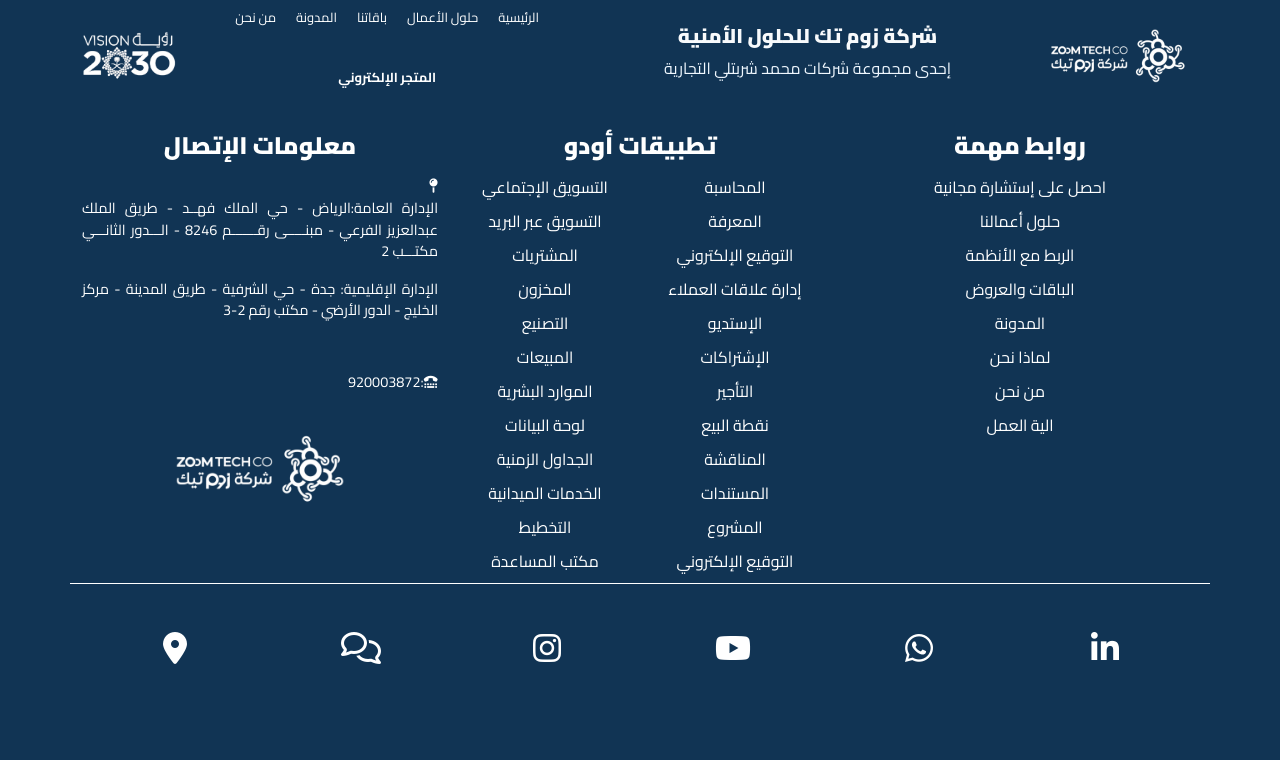
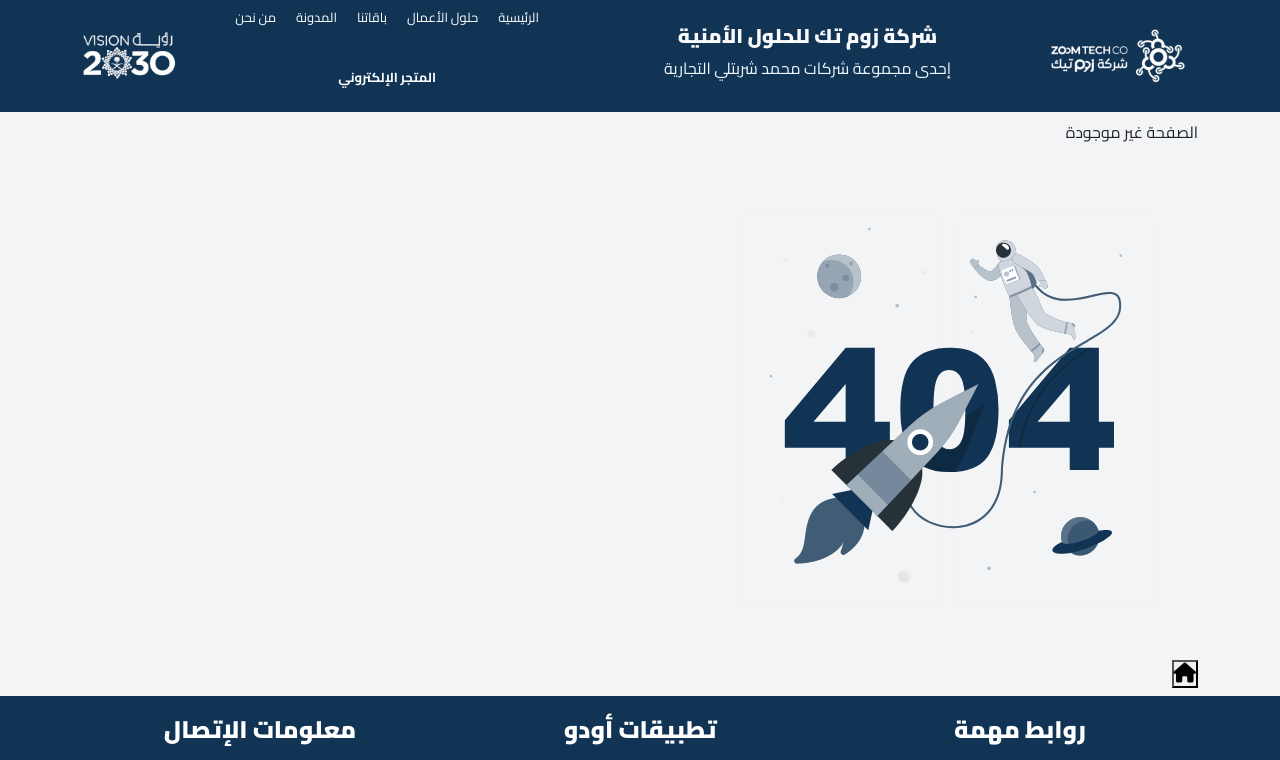
Before and after one commit to real-turki-marzoqi/zomTech-Test, a React (Vite) app: page /whoAreWe in a window 1280 px wide. Shown: the top 760 px of the page. Built offline with nearby package versions, Linux system fonts and the light colour scheme.

Commit message:
first commit

```diff
--- a/src/App.jsx
+++ b/src/App.jsx
@@ -5,11 +5,10 @@
 import Packages from "./Pages/packages.jsx";
 import ScrollToTop from "./Components/utils/ScrollToTop";
 import AnnualContracts from "./Pages/annualContracts";
+import NotFoundPage from './Pages/notFoundPage.jsx'
 
-/* import WhyVisionFuturePage from "./Pages/whyVisionFuturePage";
-import BlogPage from "./Pages/blogPage";
-import Packages from "./Pages/packages";
- */
+
+
 
 /* import WhoAreWe from "./Pages/whoAreWe.js"; */
 
@@ -27,6 +26,7 @@
         <Route path="/" element={<HomePage />} />
         <Route path="/packages" element={<Packages />} />
         <Route path="/annualContracts" element={<AnnualContracts />} />
+        <Route path="/*" element={<NotFoundPage />} />
         {/*  <Route path="/whyVisionFuture" element={<WhyVisionFuturePage />} />
 
         <Route path="/blog" element={<BlogPage />} />
--- /dev/null
+++ b/src/Pages/notFoundPage.jsx
@@ -0,0 +1,37 @@
+
+import { Col, Container , Row } from 'react-bootstrap'
+import notFounfImg from '../images/diverse/404 Error.gif'
+
+const NotFoundPage = () => {
+  return (
+    <>
+    <Container className='mt-2 mb-2 notFoundPageContainer'>
+        <Row>
+            <Col >
+            <p className='notFoundPageHead'>الصفحة غير موجودة</p>
+            </Col>
+
+        </Row>
+
+        <Row>
+            <Col>
+        <img className='notFoundPageImg' src={notFounfImg} alt='not found page img' />
+            </Col>
+
+        </Row>
+
+
+        <Row>
+            <Col>
+            <button className='notFoundPageBtn'><i style={{fontSize:"20px"}} className="fa-solid fa-house"></i> </button>
+            </Col>
+
+        </Row>
+    </Container>
+
+
+    </>
+  )
+}
+
+export default NotFoundPage
```
Also changed, not shown: src/Images/diverse/404 Error.gif (added).
